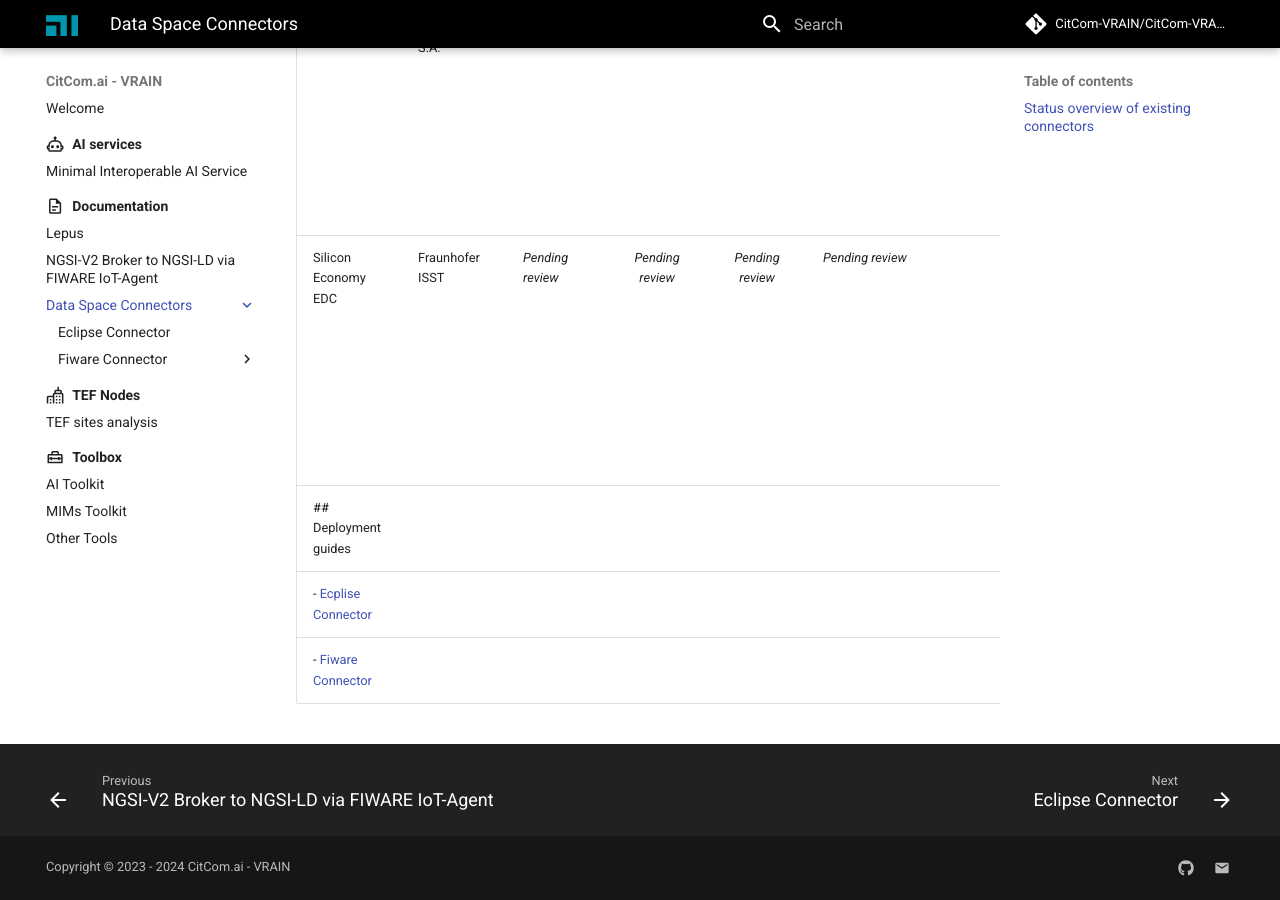
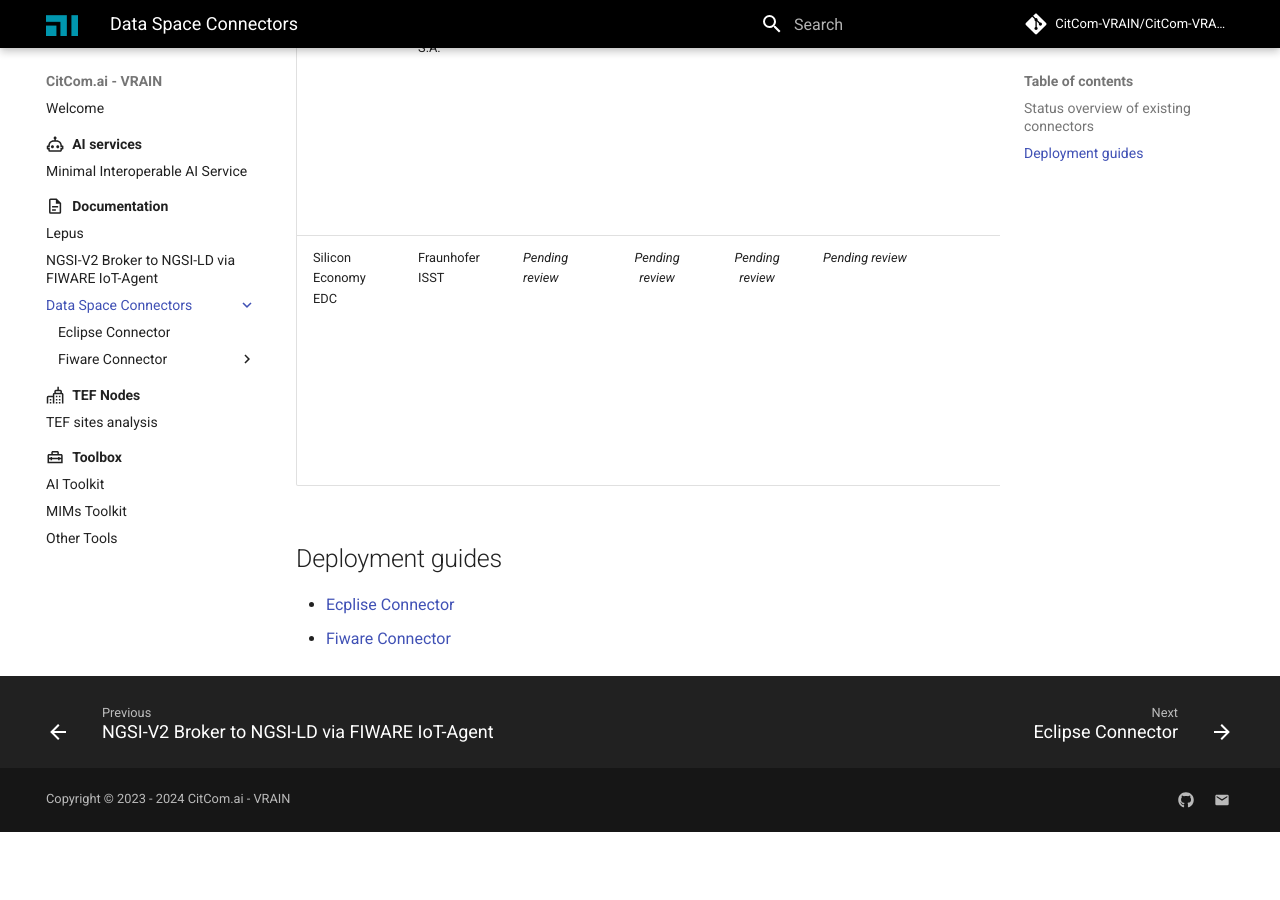
Before and after one commit to riseupalex/CitComAI-Hub.github.io, an MkDocs documentation site: the page built from docs/documentation/data_space_connector/index.md, in a window 1280 px wide and 900 px high, scrolled down 1282 px. Built offline with MkDocs 1.6.1 and Material for MkDocs 9.7.7, drawn with Linux system fonts in a browser that asks for light colours; comment, search, counter and statistics services are not loaded; after the commit the page ends 2114 px from its top, so only the background shows below that.

Commit message:
Minor fix

```diff
--- a/docs/documentation/data_space_connector/index.md
+++ b/docs/documentation/data_space_connector/index.md
@@ -14,7 +14,8 @@
 | FIWARE Data Space Connector        | [FIWARE Foundation]()                                                                |         ✓        |         ✓        |         ✓        | https://github.com/FIWARE/data-space-connector                         |                 C                | At this moment, deployment guides are only available on AWS with Openshift. Poor documentation. High computational requirements.                                                                                                                                                                 |
 | GATE Dataspace Connector           | [GATE Institute]()                                                                   |         -        |         -        |         -        | https://github.com/gate-institute/DataspaceConnector/blob/main/LICENSE |                 -                | Based on [IDSA DSC](https://github.com/International-Data-Spaces-Association/DataspaceConnector), which is currently no longer maintained but looking for new maintainers                                                                                                                        |
 | OneNet Connector                   | Engineering Ingegneria Informatica S.p.a. and EUROPEAN DYNAMICS Luxembourg S.A.      | _Pending review_ | _Pending review_ | _Pending review_ | Source Code will be available in GitHub upon project completion.       |         _Pending review_         | Based on [TRUE connector](https://github.com/International-Data-Spaces-Association/true-connector). Claims to be ready-to-go, ready to be installed in any environment and integrated with existing platforms via APIs. Fully integrated with the FIWARE Context Broker (in the NGSI-LD version) |
-| Silicon Economy EDC                | Fraunhofer ISST                                                                      | _Pending review_ | _Pending review_ | _Pending review_ |                            _Pending review_                            |         _Pending review_         | A reference implementation of the Connector from the Eclipse Dataspace Components (EDC) for Silicon Economy projects.                                                                                                                                                                            |                                                                                                                                                                         |
+| Silicon Economy EDC                | Fraunhofer ISST                                                                      | _Pending review_ | _Pending review_ | _Pending review_ |                            _Pending review_                            |         _Pending review_         | A reference implementation of the Connector from the Eclipse Dataspace Components (EDC) for Silicon Economy projects.                                                                                                                                                                            |                                                                                                                                                                            |                                                                                                                                                                         |
+
 ## Deployment guides
 - [Ecplise Connector](eclipse_mvd.md)
 - [Fiware Connector](fiware_connector/index.md)
```
